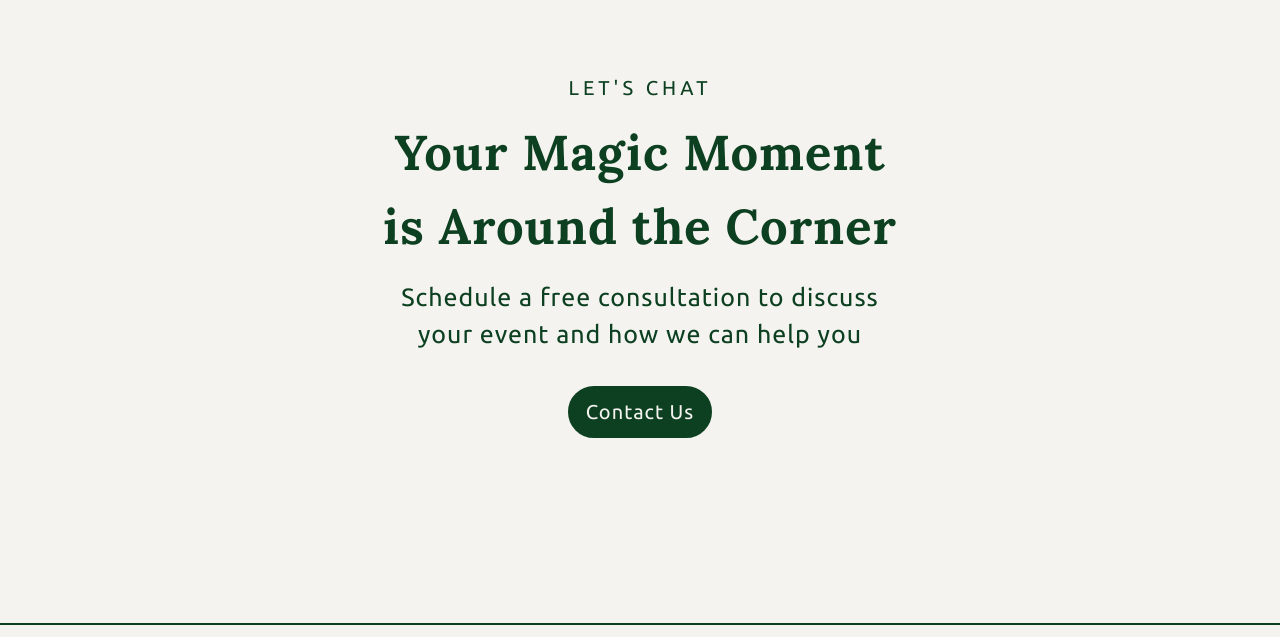
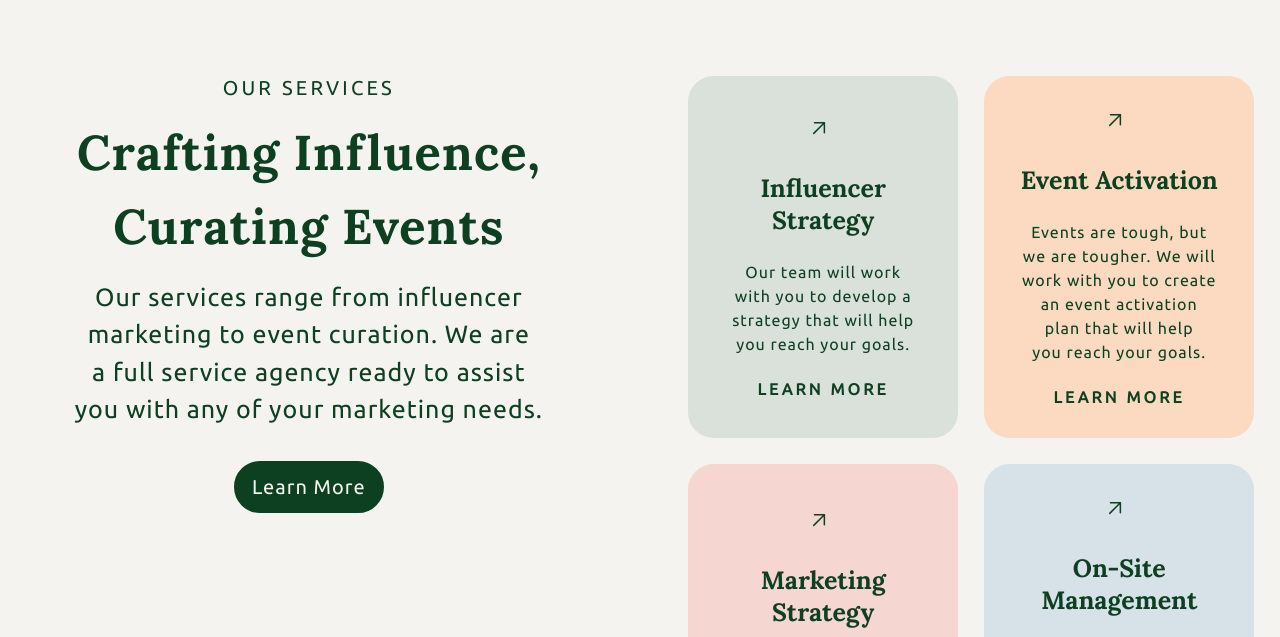
Before and after one commit to joshnussbaum89/66th-and-byrnes, an Astro site: page / in a window 1280 px wide. Shown: the part 2230-2867 px from the top of the page. Built offline with nearby package versions, Linux system fonts and the light colour scheme; Astro itself is replaced by a stand-in of ours.

Commit message:
create services section + info cards

```diff
--- /dev/null
+++ b/src/components/InfoCard.astro
@@ -0,0 +1,64 @@
+---
+import Icon from 'astro-icon'
+
+export interface Props {
+  title: string
+  bodyText: string
+  icon: string
+  ctaText?: string
+  ctaLink?: string
+  backgroundColor?: string | null
+}
+
+const { title, bodyText, icon, ctaText, ctaLink, backgroundColor } = Astro.props
+---
+
+<article
+  class="info-card"
+  style={`background-color: ${backgroundColor || 'var(--color-green-100)'};`}
+>
+  <Icon name={icon} />
+  <h3>{title}</h3>
+  <p>{bodyText}</p>
+
+  {
+    ctaText && ctaLink && (
+      <a class="site-link" href={ctaLink}>
+        {ctaText}
+      </a>
+    )
+  }
+</article>
+
+<style>
+  .info-card {
+    display: flex;
+    flex-direction: column;
+    justify-content: center;
+    align-items: center;
+    gap: 1.5rem;
+    padding: 2rem;
+    border-radius: var(--border-radius-card);
+    text-align: center;
+  }
+
+  .info-card svg {
+    width: 2rem;
+    fill: var(--color-green-200);
+  }
+
+  .info-card h3 {
+    font-size: var(--size-base);
+  }
+
+  .info-card p {
+    font-size: var(--size-xs);
+  }
+
+  .info-card a {
+    font-size: var(--size-xs);
+    font-weight: bold;
+    text-transform: uppercase;
+    letter-spacing: var(--letter-spacing-large);
+  }
+</style>
--- a/src/components/TextContent.astro
+++ b/src/components/TextContent.astro
@@ -11,7 +11,7 @@ export interface Props {
 const { title, subtitle, bodyText, ctaText, ctaLink, class: className } = Astro.props
 ---
 
-<div class:list={['text-content', className]}>
+<article class:list={['text-content', className]}>
   <h2>{title}</h2>
   <p>{subtitle}</p>
   <p>{bodyText}</p>
@@ -22,7 +22,7 @@ const { title, subtitle, bodyText, ctaText, ctaLink, class: className } = Astro.
       </a>
     )
   }
-</div>
+</article>
 
 <style>
   .text-content {
@@ -30,7 +30,7 @@ const { title, subtitle, bodyText, ctaText, ctaLink, class: className } = Astro.
     flex-direction: column;
     align-items: center;
     gap: 1rem;
-    max-width: 600px;
+    max-width: 650px;
     margin: 0 auto var(--section-spacing-large);
     text-align: center;
   }
@@ -38,7 +38,7 @@ const { title, subtitle, bodyText, ctaText, ctaLink, class: className } = Astro.
   .text-content h2 {
     font-family: var(--font-body);
     font-size: clamp(var(--size-xs), 2vw, var(--size-sm));
-    letter-spacing: 0.25rem;
+    letter-spacing: var(--letter-spacing-large);
     text-transform: uppercase;
   }
 
--- /dev/null
+++ b/src/components/pages/home/Services.astro
@@ -0,0 +1,99 @@
+---
+import TextContent from '../../TextContent.astro'
+import InfoCard from '../../InfoCard.astro'
+
+// TODO: Add icons
+const services = [
+  {
+    title: 'Influencer Strategy',
+    bodyText:
+      'Our team will work with you to develop a strategy that will help you reach your goals.',
+    backgroundColor: 'var(--color-green-100)',
+  },
+  {
+    title: 'Event Activation',
+    bodyText:
+      'Events are tough, but we are tougher. We will work with you to create an event activation plan that will help you reach your goals.',
+    backgroundColor: 'var(--color-yellow)',
+  },
+  {
+    title: 'Marketing Strategy',
+    bodyText:
+      'Our marketing team is unmatched in their ability to create a strategy that will help you reach your goals.',
+    backgroundColor: 'var(--color-peach)',
+  },
+  {
+    title: 'On-Site Management',
+    bodyText:
+      "Don't sweat the small stuff. We will work with you to create an on-site management plan that will help you reach your goals.",
+    backgroundColor: 'var(--color-blue)',
+  },
+  {
+    title: 'Talent Booking',
+    bodyText:
+      'Need Talent? We got you. We will work with you to create a talent booking plan that will help you reach your goals.',
+    backgroundColor: 'var(--color-green-100)',
+  },
+]
+---
+
+<section id="services" class="services site-section">
+  <TextContent
+    title="Our Services"
+    subtitle="Crafting Influence, Curating Events"
+    bodyText="Our services range from influencer marketing to event curation. We are a full service agency ready to assist you with any of your marketing needs."
+    ctaLink="/services"
+    ctaText="Learn More"
+    class="text-content-custom"
+  />
+
+  <div class="service-cards">
+    {
+      services.map((service) => (
+        <InfoCard
+          title={service.title}
+          bodyText={service.bodyText}
+          icon="arrow-top-right"
+          ctaText="Learn More"
+          ctaLink="/services"
+          backgroundColor={service.backgroundColor}
+        />
+      ))
+    }
+  </div>
+</section>
+
+<style>
+  .services {
+    display: grid;
+    grid-template-columns: 1fr;
+    gap: var(--section-spacing-base);
+    margin-bottom: var(--section-spacing-large);
+  }
+
+  @media (min-width: 768px) {
+    .services {
+      grid-template-columns: 1fr 1fr;
+    }
+  }
+
+  .text-content-custom {
+    margin-bottom: 0;
+  }
+
+  @media (min-width: 768px) {
+    .text-content-custom {
+      position: sticky;
+      top: clamp(6rem, 10vw, 8rem);
+      height: fit-content;
+      align-items: flex-start;
+      text-align: left;
+    }
+  }
+
+  .service-cards {
+    display: grid;
+    grid-template-columns: repeat(auto-fit, minmax(250px, 1fr));
+    gap: var(--padding-base);
+  }
+</style>
--- a/src/pages/index.astro
+++ b/src/pages/index.astro
@@ -3,6 +3,7 @@ import Layout from '../layouts/Layout.astro'
 import Carousel from '../components/Carousel.astro'
 import Marquee from '../components/Marquee.astro'
 import Vision from '../components/pages/home/Vision.astro'
+import Services from '../components/pages/home/Services.astro'
 import Contact from '../components/pages/home/Contact.astro'
 ---
 
@@ -14,18 +15,8 @@ import Contact from '../components/pages/home/Contact.astro'
   <main>
     <Carousel />
     <Marquee />
-    <!--
-      TODO: Use <Vision />, <Services /> etc. but break down further into reusable components as much as possible
-      For example, <Vision /> could use a <ImageAndTextBlock /> component
-    -->
-
     <Vision />
-    <!--
-      TODO: <Services />
-      Services is a <TextContent /> component with a card grid of <ServiceCard /> components
-    -->
-
-
+    <Services />
     <!-- TODO: <FeaturedWork /> -->
     <!-- TODO: <AboutUs /> -->
     <Contact />
--- a/src/styles/global.css
+++ b/src/styles/global.css
@@ -18,6 +18,10 @@
   --size-lg: 2.441rem;
   --size-xl: 3.052rem;
   --size-xxl: 3.815rem;
+
+  /* Letter Spacing */
+  --letter-spacing-base: 1px;
+  --letter-spacing-large: 0.2rem;
 
   /* Colors */
 
@@ -109,7 +113,7 @@ body {
   background: var(--color-background);
   -webkit-font-smoothing: antialiased;
   -moz-osx-font-smoothing: grayscale;
-  letter-spacing: 1px;
+  letter-spacing: var(--letter-spacing-base);
 
   /* Experimental, but fallback is default styling */
   text-wrap: balance;
```
